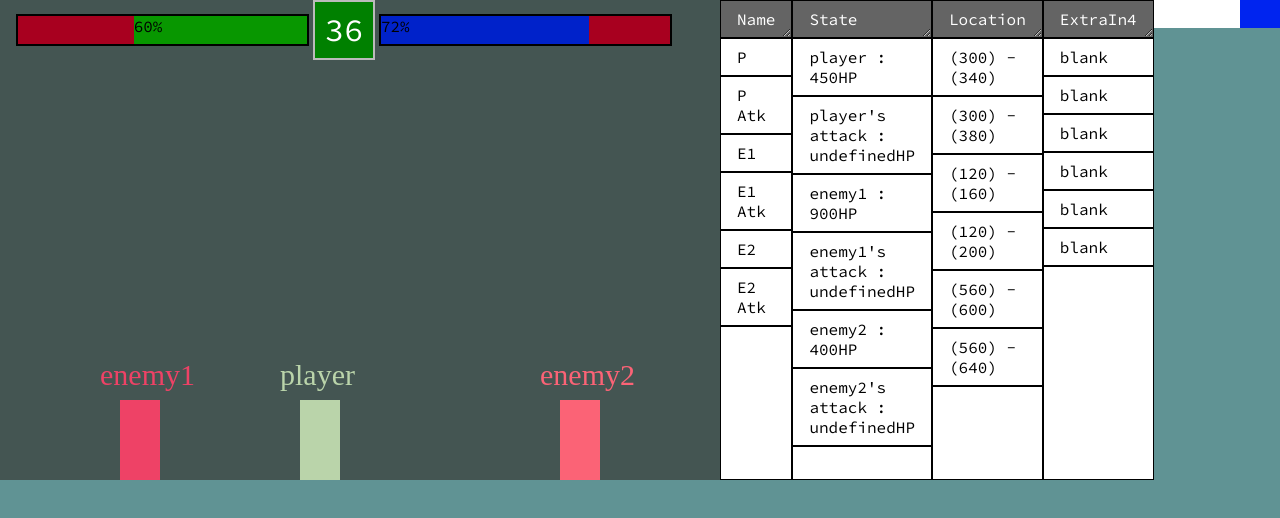
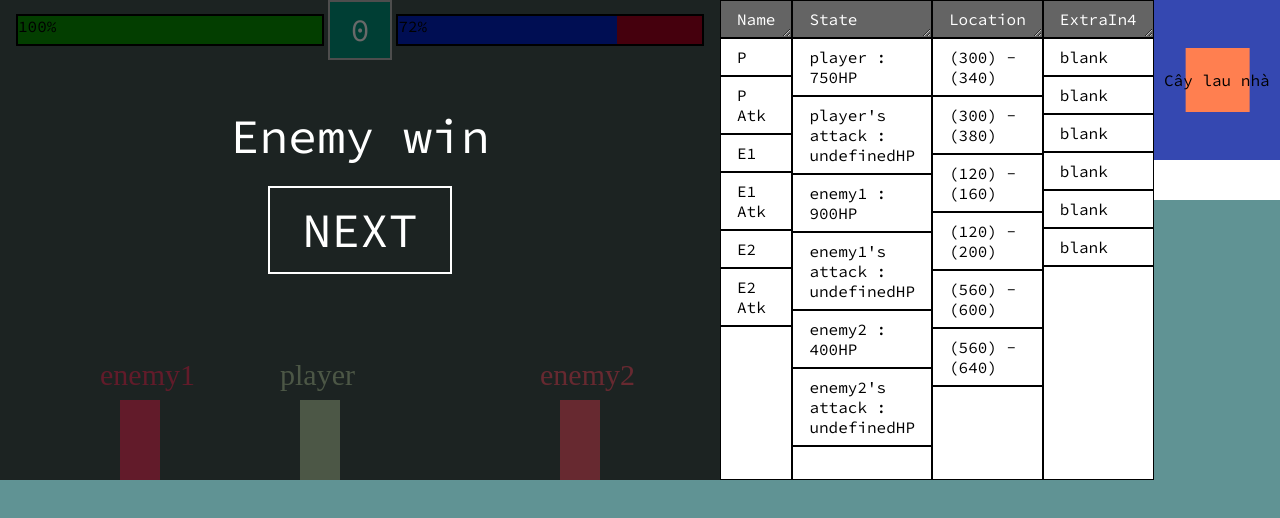
Before and after one commit to MarcoPhanVu/2Char-Fighting-Game, a plain HTML site: page index.html in a window 1280 px wide. Drawn offline with Linux system fonts and the light colour scheme; a web font is replaced by a local one.

Commit message:
enhance health display, add timer and gameOver screen

```diff
--- a/index.html
+++ b/index.html
@@ -12,15 +12,23 @@
 <body>
     <div id="game-container">
         <div id="status-bar">
-    <div class="health-bar" style="justify-content: flex-end;">
+            <div class="health-bar" style="justify-content: flex-end;">
                 <div id="player-health"></div>
             </div>
-            <div class="timer">36</div>
+
+            <div id="timer">36</div>
+
             <div class="health-bar">
                 <div id="enemy-health"></div>
             </div>
         </div>
+        <div id="overlay" class="hidden">
+            <div class="overlay-inside">
 
+                <div id="game-status">T</div>
+                <button id="next-btn">NEXT</button>
+            </div>
+        </div>
         <canvas id="game-display"></canvas>
     </div>
 
@@ -68,7 +76,7 @@
     </div>
 
     <div class="test-div">
-        <div class="test-div-inside"></div>
+        <div class="test-div-inside">Cây lau nhà</div>
     </div>
 
     <!-- <div class="color-displayer">Color Displayer</div> -->
--- a/scripts/main.js
+++ b/scripts/main.js
@@ -57,12 +57,14 @@ let initenemyHP = 900;
 let playerHP = 750;
 let enemyHP = 900;
 
+let time = 4;
+let gameOver = false;
 
 // INITIAL ENTITIES
 const player = new Sprite("player", //Name
     {x: 300, y: 80},                //Position
     Celadon,                        //Appearance
-    playerHP-300,                            //Hitpoints
+    playerHP,                            //Hitpoints
     {x: 0, y: speedY});            //Iniital Velocity
 
 const enemy1 = new Sprite("enemy1",
@@ -82,10 +84,39 @@ const enemy2 = new Sprite("enemy2",
 const timer = document.getElementById("timer");
 const playerHealthIndicator = document.getElementById('player-health');
 const enemyHealthIndicator = document.getElementById('enemy-health');
+const overlay = document.getElementById('overlay');
+const gameStat = document.getElementById('game-status');
+const nextBtn = document.getElementById('next-btn');
 
 playerHealthIndicator.innerHTML = player.hp;
 enemyHealthIndicator.innerHTML = enemy1.hp + enemy2.hp;
+timer.innerHTML = time;
 
+function decreaseTimer() {
+    setTimeout(decreaseTimer, 1000);
+    timer.innerHTML = time;
+    if (time >= 0) {
+        --time;
+    }
+
+    if (time < 0) {
+        timer.innerHTML = 0;
+        gameOver = true;
+    }
+}
+
+function displayerGameState() {
+    overlay.classList.remove("hidden");
+    let enemyHealth = enemy1.hp + enemy2.hp;
+    console.log(enemyHealth);
+    if (player.hp == enemyHealth) {
+        gameStat.innerHTML = "TIE";
+    } else if (player.hp > enemyHealth) {
+        gameStat.innerHTML = "Player win";
+    } else if (player.hp < enemyHealth) {
+        gameStat.innerHTML = "Enemy win";
+    }
+}
 
 function updateStat(obj, index) {
     let x = Math.round(obj.pos.x);
@@ -123,4 +154,6 @@ function execute() {
     animate();
 }
 
+decreaseTimer();
+
 interval500 = setInterval(execute, 20);
--- a/scripts/movement.js
+++ b/scripts/movement.js
@@ -48,6 +48,11 @@ function checkCollision(base, target) {
 const movementState = {} // Empty Object but will be filled and modified with keyPressed and keyRelease function
 
 function animate() {
+    if (gameOver == true) {
+        displayerGameState();
+        return;
+    }
+
     cvs.clearRect(0, 0, display.width, display.height);
     cvs.fillStyle = FeldGrau;
     cvs.fillRect(0, 0, display.width, display.height);
@@ -109,13 +114,12 @@ function animate() {
     enemy1.drawChar();
     enemy2.drawChar();
 
-    // to stop the character from moving horizontally and keep on falling/jumping
+    // to stop the character from moving horizontally and keep on flying up
     player.velocity = {x: 0, y: player.velocity.y};
     enemy1.velocity = {x: 0, y: enemy1.velocity.y};
     enemy2.velocity = {x: 0, y: enemy2.velocity.y};
 }
 
-// let keyStrokes = {}
 
 document.addEventListener("keydown", (event) => {
     let key = event.key;
--- a/styles/styles.css
+++ b/styles/styles.css
@@ -5,6 +5,10 @@
 /* font-family: "Montserrat", sans-serif; */
 /* font-family: "Fuzzy Bubble", cursive; */
 /* font-family: "Source Code Pro", monospace; */
+:root {
+    --picked-color: #EDB458;
+}
+
 
 * {
     font-family: "Source Code Pro", monospace;
@@ -35,7 +39,7 @@ body {
     flex-direction: row;
     position: absolute;
     height: 60px;
-    width: calc(100% - 32px);
+    width: 100%;
     align-items: center;
     /* background-color: aquamarine; */
     padding: 16px;
@@ -65,9 +69,9 @@ body {
     width: 92%;
 }
 
-#status-bar .timer {
+#timer {
     flex: 1;
-    background-color: green;
+    background-color: rgb(0, 150, 127);
     height: 60px;
     display: flex;
     justify-content: center;
@@ -77,6 +81,78 @@ body {
     border: 2px #bbbbbb solid;
     margin: 0 4px;
 }
+
+#overlay {
+    position: absolute;
+    background-color: rgba(0, 0, 0, 0.589);
+    display: flex;
+    justify-content: center;
+    align-items: center;
+    top: 0;
+    bottom: 0;
+    left: 0;
+    right: 0;
+}
+
+.overlay-inside {
+    display: flex;
+    flex-direction: column;
+    /* justify-content: center; */
+    align-items: center;
+    gap: 20px;
+    height: calc(30% + 24px);
+    margin-bottom: 100px;
+    /* background-color: aqua; */
+}
+
+#game-status, #next-btn {
+    font-size: 48px;
+    color: white;
+}
+
+#next-btn {
+    position: relative;
+    background-color: rgba(220, 20, 60, 0);
+    border: 2px #fff solid;
+    padding: 12px 32px;
+    cursor: pointer;
+    transition: 0.5s;
+    z-index: 5;
+    overflow: hidden;
+}
+
+#next-btn:before {
+    content: "";
+    position: absolute;
+    background-color: crimson;
+    border-radius: 50%;
+    top: 50%;
+    left: 50%;
+    transform: translateX(-50%) translateY(-50%);
+    width: 0px;
+    height: 0px;
+    z-index: -5;
+    transition: ease 0.75s;
+
+}
+
+#next-btn:hover:before {
+    width: 240px;
+    height: 240px;
+}
+
+#next-btn:active,
+#next-btn:active:before {
+    background-color: #fff;
+    color: crimson;
+    border: 2px crimson solid;
+    transition: ease 0.01s;
+}
+
+
+
+
+
 
 #reporter {
     display: flex;
@@ -110,15 +186,9 @@ body {
 
 
 
-
-
-
-
-
-
 .test-div {
     position: relative;
-    height: 28px;
+    height: 200px;
     width: 200px;
     display: flex;
     justify-content: flex-end;
@@ -127,6 +197,26 @@ body {
 }
 
 .test-div-inside {
-    background-color: rgb(0, 36, 239);
-    width: 32%;
+    background-color: rgb(53, 72, 177);
+    position: relative;
+    width: 100%;
+    height: 80%;
+    transition: 0.5s;
+    z-index: 1;
+    overflow: hidden;
+    display: flex;
+    justify-content: center;
+    align-items: center;
 }
+
+.test-div-inside:after {
+    content: "";
+    position: absolute;
+    top: 50%;
+    left: 50%;
+    width: 64px;
+    height: 64px;
+    transform: translateX(-49%) translateY(-50%);
+    background-color: coral;
+    z-index: -5;
+}
```
Also changed, not shown: scripts/sprite.js (+1 -19 lines).
